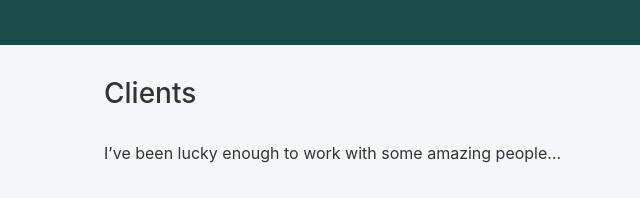
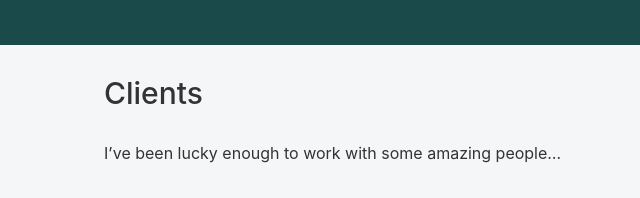
Before and after one commit to andycochrane/andycochrane.github.io, a plain HTML site: page index.html in a window 1280 px wide. Shown: the part 270-468 px from the top of the page, 0-640 px from the left. Drawn offline with Linux system fonts and the light colour scheme.

Commit message:
Changed h2 font size

```diff
--- a/index.html
+++ b/index.html
@@ -65,9 +65,9 @@
         }
 
         h2 {
-            font-size: 1.75rem;
+            font-size: 1.875rem;
             font-weight: 500;
-            line-height: 1.714285714;
+            line-height: 1.6;
         }
 
         h3 {
```
